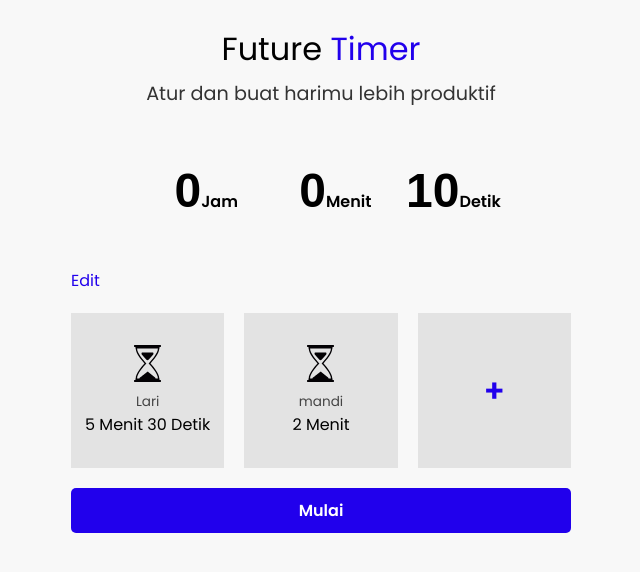
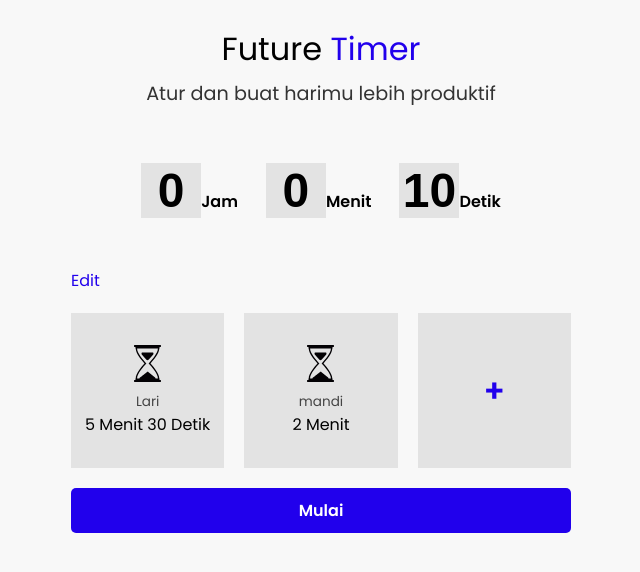
Before and after one commit to fcrezza/future-timer, a React (Create React App) app: page / in a window 1280 px wide. Shown: the top 572 px of the page, without its empty margins (319-959 px from the left). Built offline with nearby package versions, Linux system fonts and the light colour scheme.

Commit message:
change background color

```diff
--- a/src/components/TimeInput.js
+++ b/src/components/TimeInput.js
@@ -6,12 +6,12 @@ const Wrapper = styled.div`
 `;
 
 const InputItem = styled.input`
-	background: transparent;
+	background: #e3e3e3;
 	font-weight: 700;
 	font-size: 3rem;
 	border: none;
 	outline: none;
-	text-align: right;
+	text-align: center;
 	width: 60px;
 	padding: 0;
 	-moz-appearance: textfield;
```
